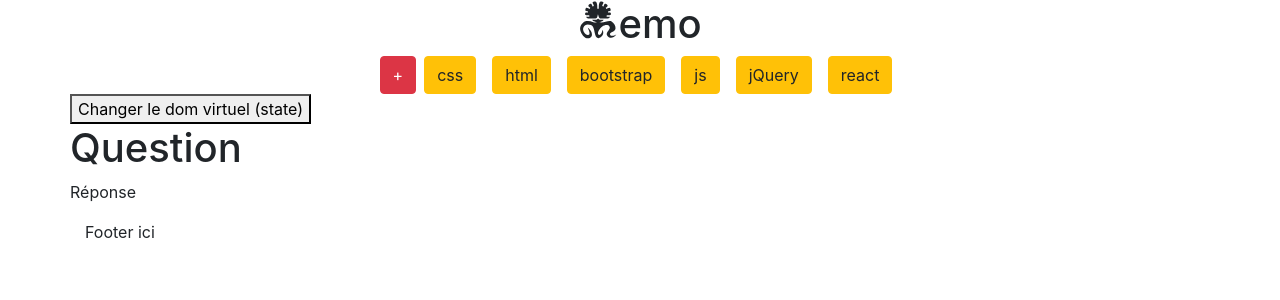
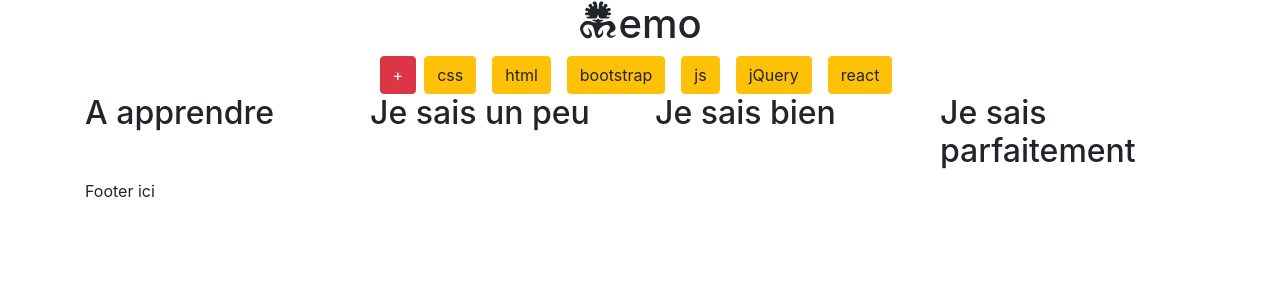
Before and after one commit to yvandouenel/PRF03, a React (Create React App) app in the folder react/memo/: page / in a window 1280 px wide. Shown: the top 300 px of the page. Built offline with nearby package versions, Linux system fonts and the light colour scheme.

Commit message:
Component column créé.

```diff
--- /dev/null
+++ b/react/memo/src/components/Column.jsx
@@ -0,0 +1,14 @@
+import React, { Component } from 'react';
+
+class Column extends Component {
+    state = {}
+    render() {
+        return (
+            <section className="col-3">
+                <h2>{this.props.column.name}</h2>
+            </section>
+        );
+    }
+}
+
+export default Column;
--- a/react/memo/src/components/Table.jsx
+++ b/react/memo/src/components/Table.jsx
@@ -1,10 +1,18 @@
 import React, { Component } from 'react';
 import Card from './Card';
 import Term from './Term';
+import Column from './Column';
 
 
 class Table extends Component {
     state = {
+        // Tableau des colonnes
+        columns: [
+            { id: 1, name: "A apprendre" },
+            { id: 2, name: "Je sais un peu" },
+            { id: 3, name: "Je sais bien" },
+            { id: 4, name: "Je sais parfaitement" }
+        ],
         // Tableau des termes (rubriques)
         terms: [
             { id: 56, name: "css", selected: false },
@@ -79,6 +87,9 @@ class Table extends Component {
         state_local.terms[index].name = term_input_value;
         state_local.terms[index].selected = false;
 
+        // on supprime le terme si la valeur du champ est vide
+        if (!term_input_value) state_local.terms.splice(index, 1);
+
         // Changement du state de table
         this.setState(state_local);
 
@@ -142,17 +153,10 @@ class Table extends Component {
                 <main>
                     {/* Les 4 colonnes */}
                     <section className="row">
-                        {/* Colonne 1 */}
-                        <section>
-                            <Card question="Question" answer="Réponse" explanation="Explication" />
-
-                        </section>
-                        {/* Colonne 2 */}
-                        <section></section>
-                        {/* Colonne 3 */}
-                        <section></section>
-                        {/* Colonne 4 */}
-                        <section></section>
+                        {this.state.columns.map(
+                            (column, index) =>
+                                <Column key={column.id} column={column} index={index} />
+                        )}
 
                     </section>
                 </main>
```
